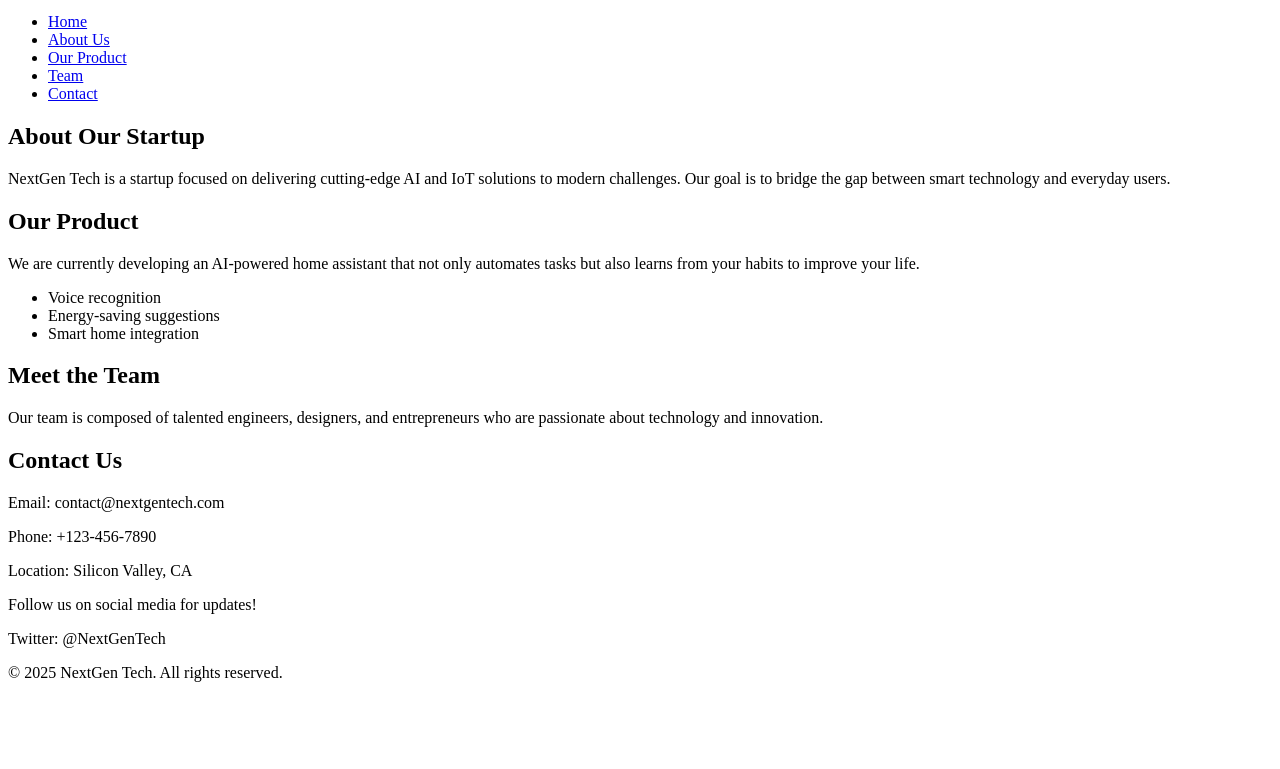
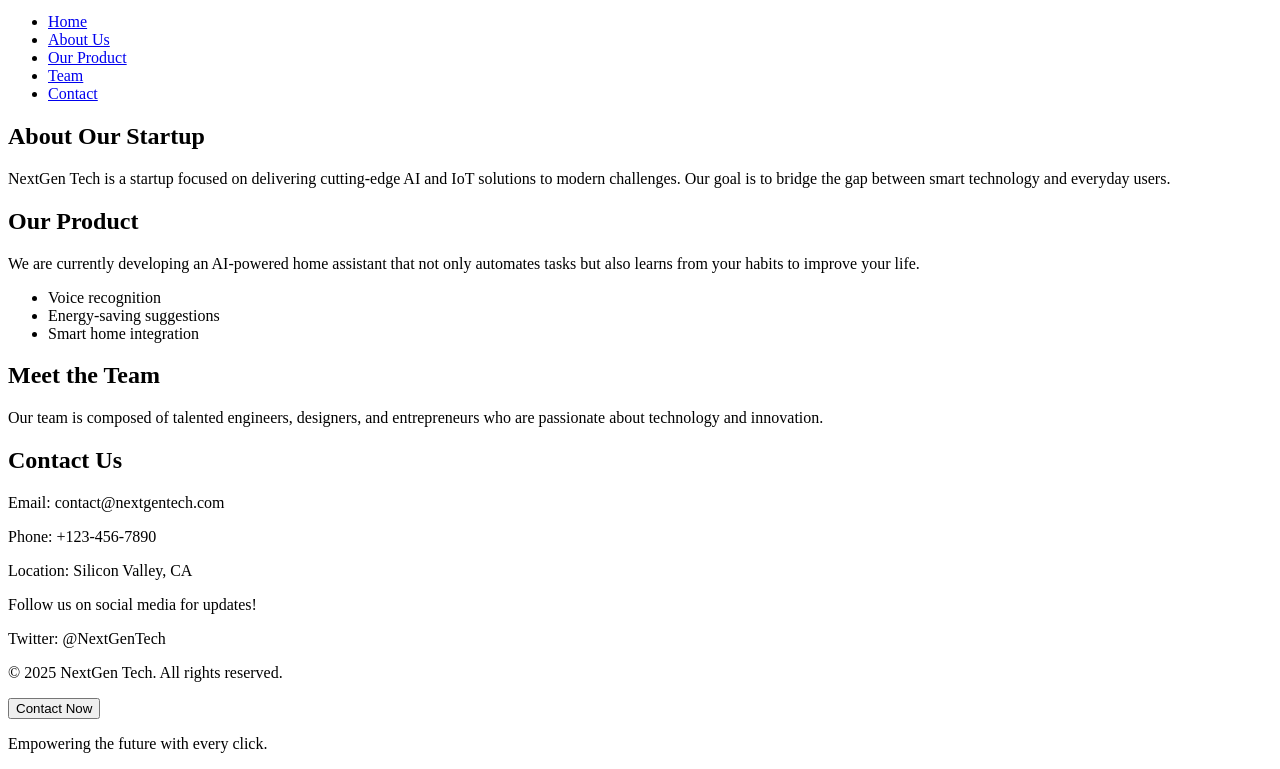
Before and after one commit to kindi-315/web-anas, a plain HTML site: page index.html in a window 1280 px wide. Shown: the part 101-870 px from the top of the page. Before the commit the page ends 800 px from the top, so only its background shows below. Drawn offline with Linux system fonts and the light colour scheme.

Commit message:
Update index.html

```diff
--- a/index.html
+++ b/index.html
@@ -56,5 +56,8 @@
     <footer>
         <p>&copy; 2025 NextGen Tech. All rights reserved.</p>
     </footer>
+
+    <button onclick="alert('Thank you for reaching out!')">Contact Now</button>
+    <p>Empowering the future with every click.</p>
 </body>
 </html>
```
